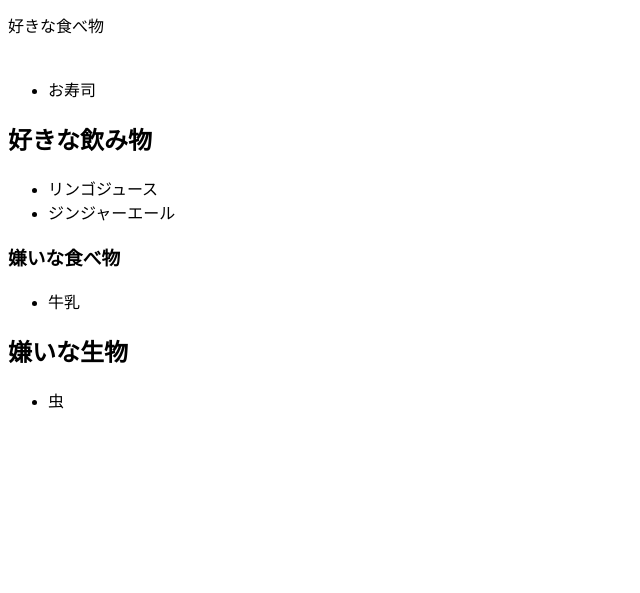
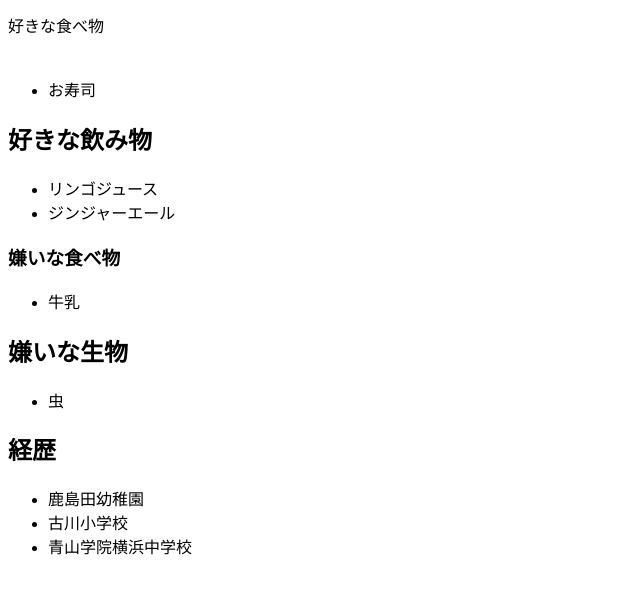
Before and after one commit to maayann10/gitpractice, a plain HTML site: page index.html in a window 1280 px wide. Shown: the part 93-686 px from the top of the page, without its empty margins (0-640 px from the left). Drawn offline with Linux system fonts and the light colour scheme.

Commit message:
自分の経歴を追加する

```diff
--- a/index.html
+++ b/index.html
@@ -27,5 +27,11 @@
        <ul>
           <li>虫</li>
         </ul>
+        <h2>経歴</h2>
+        <ul>
+            <li>鹿島田幼稚園</li>
+            <li>古川小学校</li>
+            <li>青山学院横浜中学校</li>
+        </ul>
 </body>
 </html>
```
